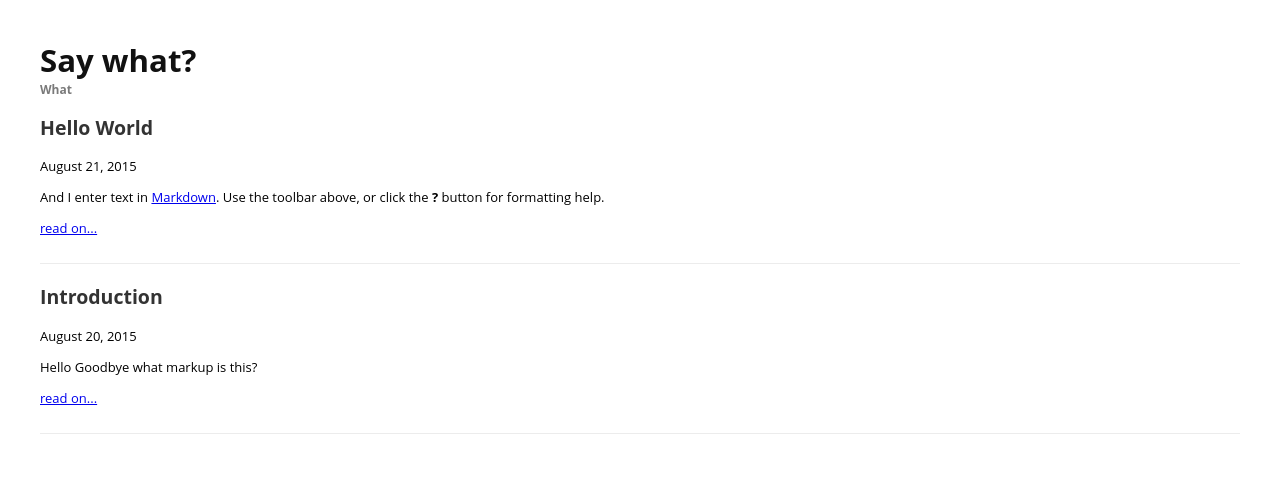
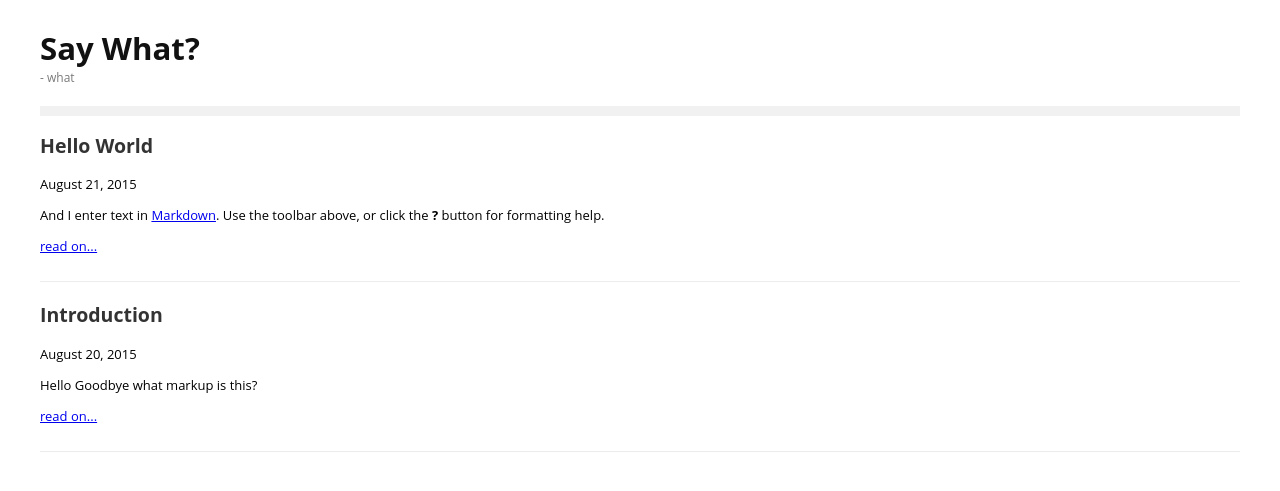
Before and after one commit to liias/liias.github.io, a Jekyll site: the page built from index.html, in a window 1280 px wide. Shown: the top 491 px of the page. Built offline with Jekyll 4.4.1, drawn with Linux system fonts in a browser that asks for light colours.

```diff
--- a/_config.yml
+++ b/_config.yml
@@ -2,7 +2,7 @@ highlighter: pygments
 safe: true
 lsi: false
 
-title: 'Say what?'
+title: 'Say What?'
 
 defaults:
   -
--- a/_layouts/layout.html
+++ b/_layouts/layout.html
@@ -12,7 +12,7 @@
 
 <header id="site_header">
   <h1><a href="/">{{ site.title }}</a></h1>
-  <h2>What</h2>
+  <h2>- what</h2>
 </header>
 
 <main>
--- a/assets/style/site.css
+++ b/assets/style/site.css
@@ -5,7 +5,13 @@ html {
 body {
   font-size: 13px;
   font-family: 'Open Sans', 'Helvetica Neue', Helvetica, Arial, sans-serif;
-  padding: 2.5% 2.5% 1.5%;
+  padding: 0 2.5% 1.5%;
+}
+
+header#site_header {
+  padding-top: 20px;
+  border-bottom: solid 10px rgb(241, 241, 241);
+  padding-bottom: 20px;
 }
 
 header#site_header h1 {
@@ -24,11 +30,9 @@ header#site_header h1 a {
 header#site_header h2 {
   margin: 0;
   padding: 0;
-}
-
-header h2 {
+  font-weight: normal;
+  font-size: 0.923em;
   color: #7a7a7a;
-  font-size: 0.923em;
 }
 
 article {
```
